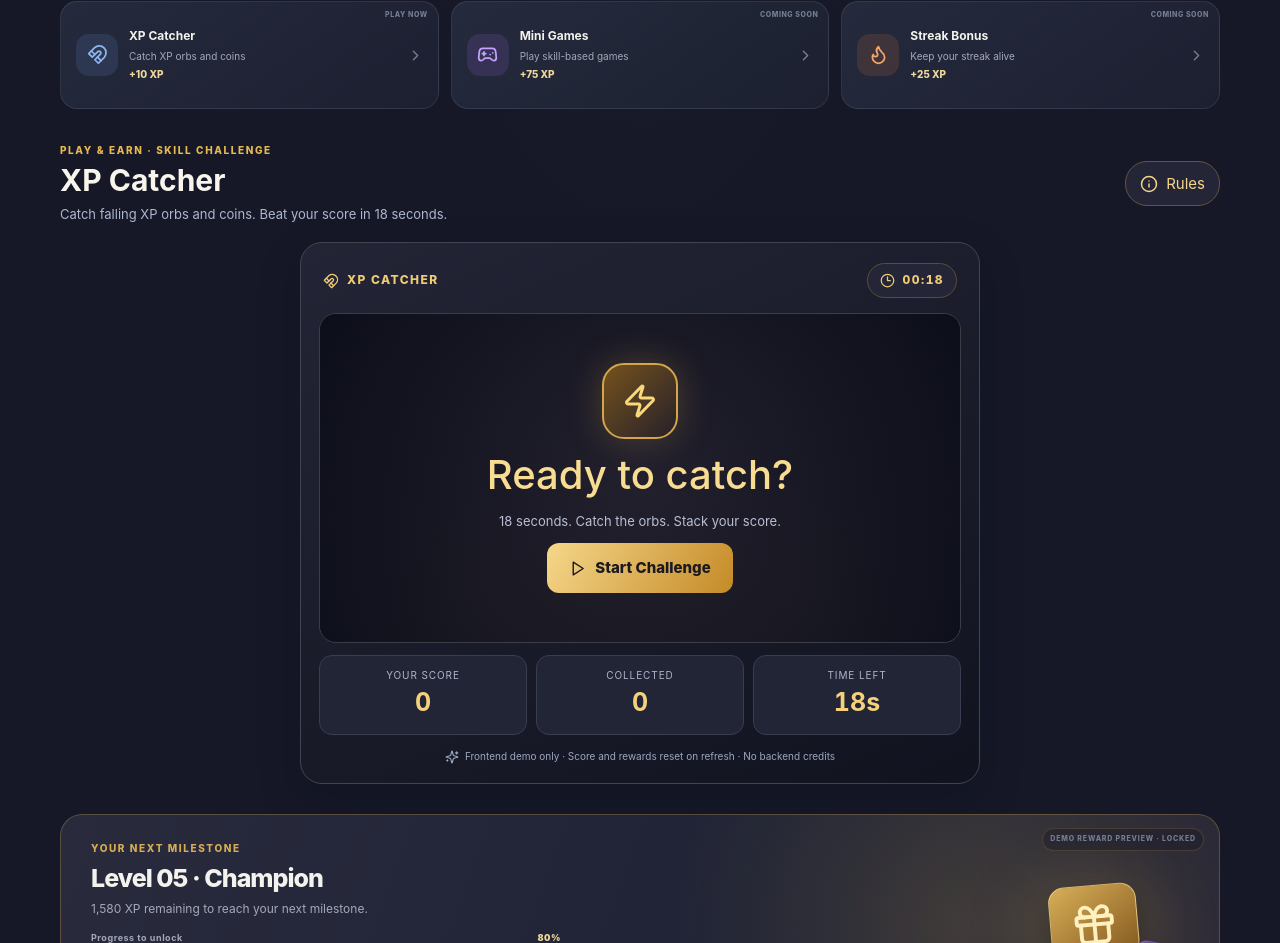
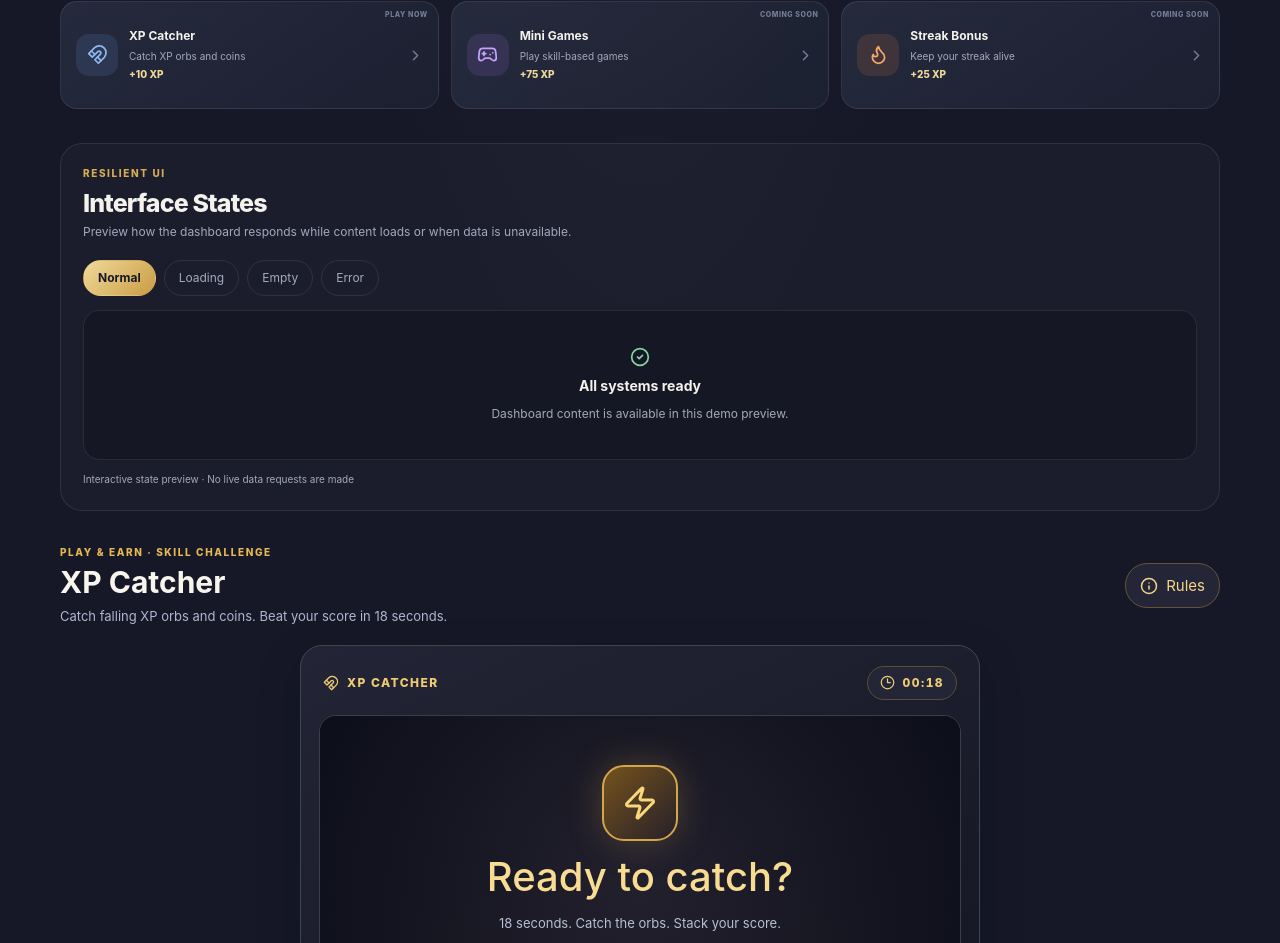
Before and after one commit to JPG-Ayu/VELOOP-LevelUp-Dashboard, a React (Vite) app: page / in a window 1280 px wide. Shown: the part 1073-2016 px from the top of the page. Built offline with nearby package versions, Linux system fonts and the light colour scheme.

Commit message:
feat: add loading empty and error states

```diff
--- a/src/pages/LevelDashboard/LevelDashboard.jsx
+++ b/src/pages/LevelDashboard/LevelDashboard.jsx
@@ -21,6 +21,7 @@ export default function LevelDashboard() {
   const [showLevelInfo, setShowLevelInfo] = useState(false);
   const [selectedEarn, setSelectedEarn] = useState(null);
   const [demoTaskDone, setDemoTaskDone] = useState(false);
+  const [uiStatePreview, setUiStatePreview] = useState("normal");
   const currentXp = levelData.currentXp ?? 6420;
   const targetXp = levelData.nextLevelXp ?? 8000;
   const currentLevel = levelData.currentLevel ?? 4;
@@ -107,6 +108,18 @@ export default function LevelDashboard() {
       </article>}
     </section>
 
+
+    <section className={styles.statesSection} aria-labelledby="states-title">
+      <div className={styles.sectionHeading}><div><p className={styles.eyebrow}>RESILIENT UI</p><h2 id="states-title">Interface States</h2><p>Preview how the dashboard responds while content loads or when data is unavailable.</p></div></div>
+      <div className={styles.stateControls} role="group" aria-label="Preview interface states">
+        {[{id:"normal",label:"Normal"},{id:"loading",label:"Loading"},{id:"empty",label:"Empty"},{id:"error",label:"Error"}].map((item)=><button key={item.id} type="button" className={`${styles.stateControl} ${uiStatePreview===item.id?styles.stateControlActive:""}`} onClick={()=>setUiStatePreview(item.id)} aria-pressed={uiStatePreview===item.id}>{item.label}</button>)}
+      </div>
+      <article className={styles.statePreview} aria-live="polite">
+        {uiStatePreview === "loading" ? <div className={styles.skeletonState}><span className={styles.skeletonLine}/><span className={styles.skeletonLineShort}/><span className={styles.skeletonBar}/><span className={styles.skeletonLine}/></div> : uiStatePreview === "empty" ? <div className={styles.emptyState}><span className={styles.stateSymbol}>◇</span><strong>No activities yet</strong><p>New earning activities will appear here when available.</p><button type="button" onClick={()=>setUiStatePreview("normal")}>Explore dashboard</button></div> : uiStatePreview === "error" ? <div className={styles.errorState}><span className={styles.stateSymbol}>!</span><strong>Couldn’t load activities</strong><p>Something went wrong while loading this demo section.</p><button type="button" onClick={()=>setUiStatePreview("loading")}>Retry</button></div> : <div className={styles.normalState}><CheckCircle2 size={20}/><strong>All systems ready</strong><p>Dashboard content is available in this demo preview.</p></div>}
+      </article>
+      <small className={styles.stateDemoNote}>Interactive state preview · No live data requests are made</small>
+    </section>
+
     <XPCatcherSection />
 
     <section className={styles.rewardBanner} aria-labelledby="next-reward-title">
--- a/src/pages/LevelDashboard/LevelDashboard.module.css
+++ b/src/pages/LevelDashboard/LevelDashboard.module.css
@@ -1033,3 +1033,24 @@
     transform: none !important;
   }
 }
+
+/* Phase 9 — loading, empty and error UI states */
+.statesSection { margin: 34px 0; padding: 22px; border: 1px solid var(--vl-border); border-radius: 22px; background: rgba(255,255,255,.025); }
+.stateControls { display: flex; flex-wrap: wrap; gap: 8px; margin: 18px 0 14px; }
+.stateControl { border: 1px solid var(--vl-border); border-radius: 999px; padding: 8px 14px; background: transparent; color: var(--vl-muted); font: inherit; font-size: 12px; cursor: pointer; transition: .2s ease; }
+.stateControlActive { color: #171827; background: linear-gradient(135deg,#F0D99A,#C99D43); border-color: transparent; font-weight: 700; }
+.statePreview { min-height: 150px; display: grid; place-items: center; border: 1px solid var(--vl-border); border-radius: 16px; background: rgba(12,14,24,.36); padding: 20px; }
+.normalState,.emptyState,.errorState { display: flex; flex-direction: column; align-items: center; text-align: center; gap: 8px; }
+.normalState svg { color: #85D6A4; }
+.emptyState .stateSymbol,.errorState .stateSymbol { width: 38px; height: 38px; display: grid; place-items: center; border-radius: 12px; background: rgba(201,157,67,.1); color: #C99D43; font-size: 22px; font-weight: 800; }
+.errorState .stateSymbol { color: #F09B91; background: rgba(240,155,145,.1); }
+.normalState strong,.emptyState strong,.errorState strong { font-size: 14px; }
+.normalState p,.emptyState p,.errorState p { margin: 0; color: var(--vl-muted); font-size: 12px; }
+.emptyState button,.errorState button { margin-top: 6px; border: 1px solid var(--vl-border); border-radius: 9px; padding: 8px 12px; color: var(--vl-text); background: rgba(255,255,255,.04); cursor: pointer; }
+.skeletonState { width: min(100%, 420px); display: flex; flex-direction: column; gap: 12px; }
+.skeletonLine,.skeletonLineShort,.skeletonBar { height: 12px; border-radius: 999px; background: linear-gradient(90deg,rgba(255,255,255,.04),rgba(255,255,255,.11),rgba(255,255,255,.04)); background-size: 200% 100%; animation: stateShimmer 1.35s ease-in-out infinite; }
+.skeletonLineShort { width: 48%; }
+.skeletonBar { height: 42px; border-radius: 12px; }
+.stateDemoNote { display: block; margin-top: 12px; color: var(--vl-muted); font-size: 10px; }
+@keyframes stateShimmer { to { background-position: -200% 0; } }
+@media (prefers-reduced-motion: reduce) { .skeletonLine,.skeletonLineShort,.skeletonBar { animation: none; } }
```
